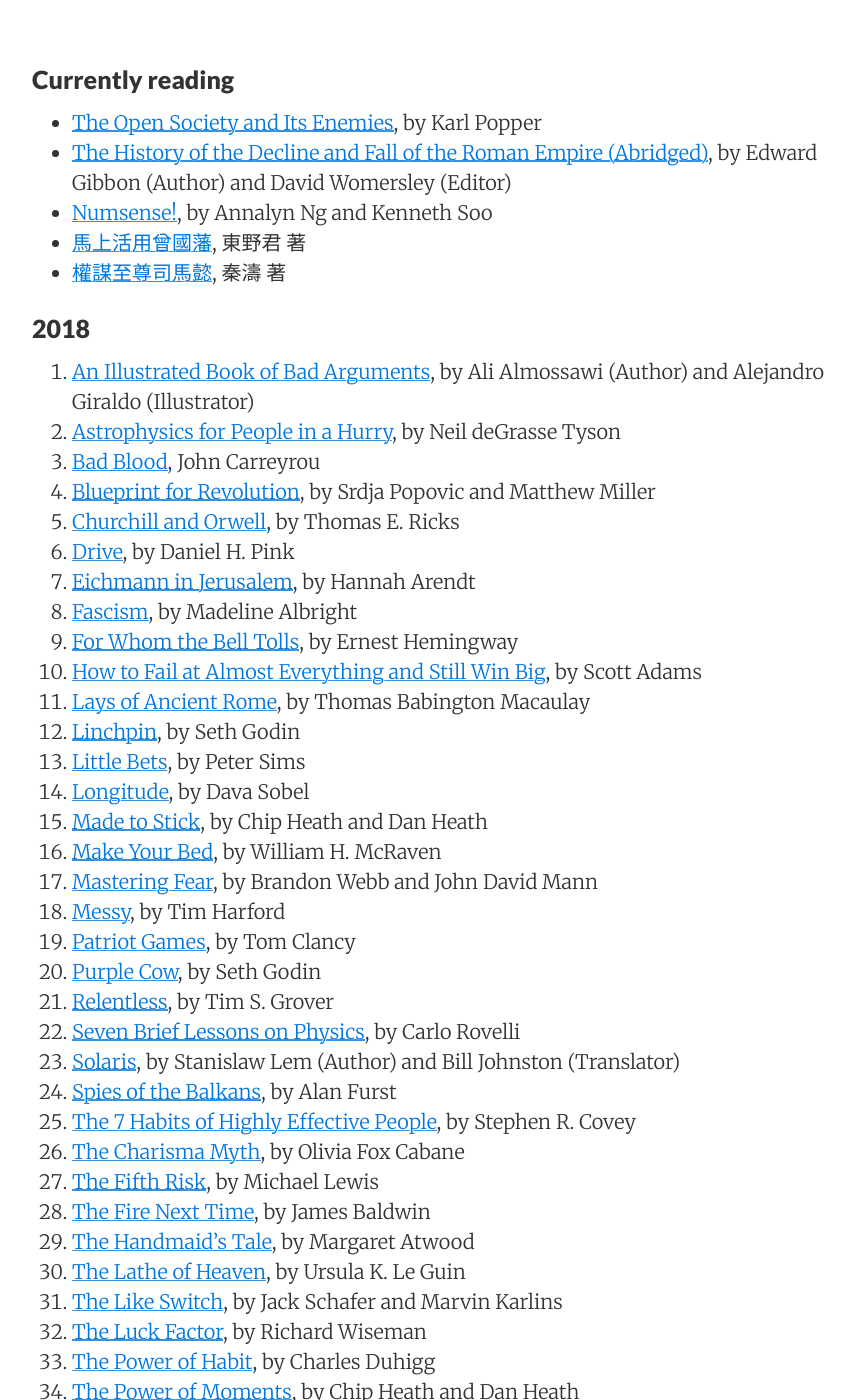
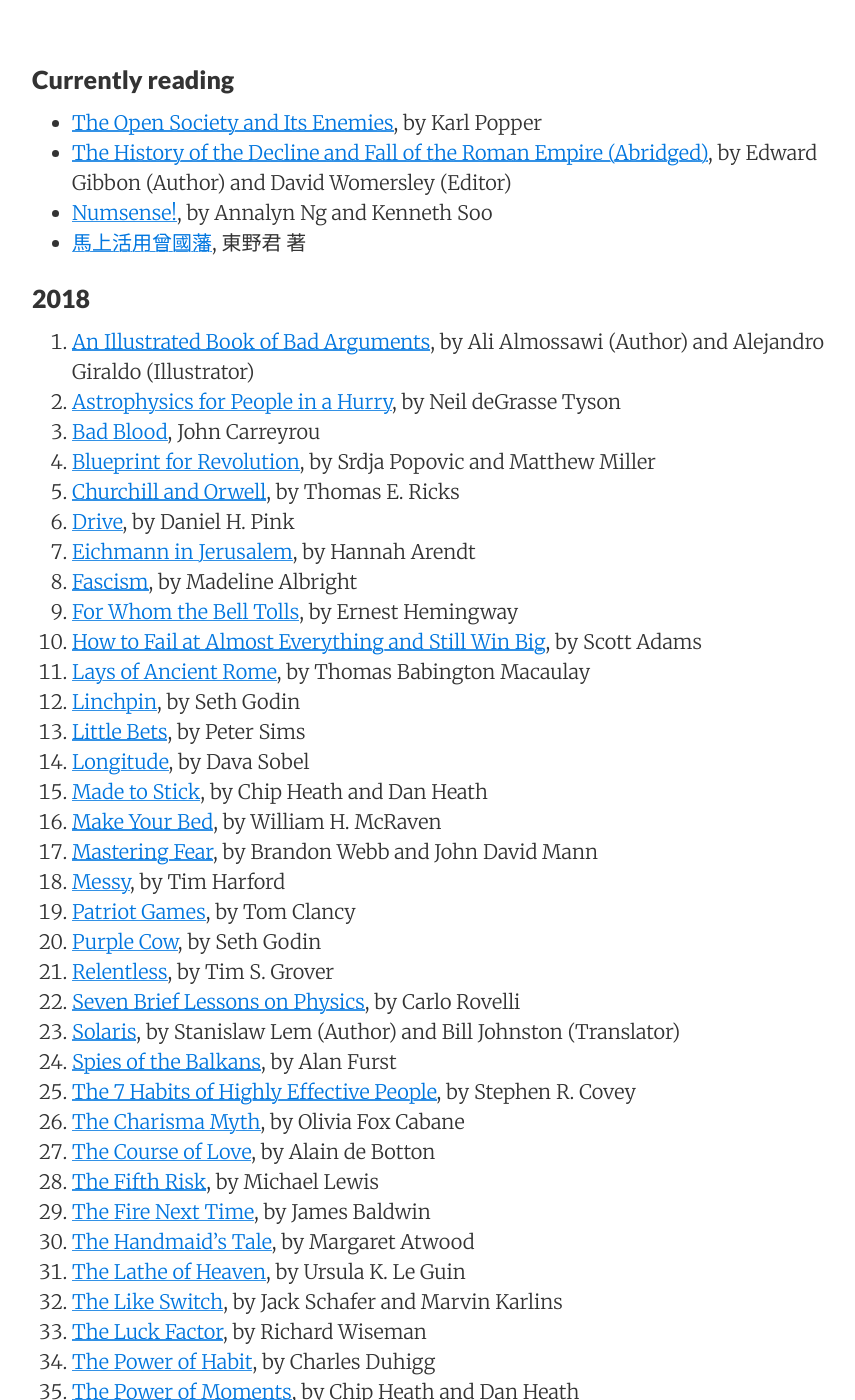
Before and after one commit to sewardlee337/sewardlee337.github.io, a Jekyll site: the page built from readinglist.md, in a window 1280 px wide and 1400 px high, scrolled down 311 px. Shown: the whole window, without its empty margins (188-1043 px from the left). Built offline with Jekyll 4.4.1, drawn with Linux system fonts in a browser that asks for light colours; nearby versions of some CDN libraries.

Commit message:
Update reading list

```diff
--- a/readinglist.md
+++ b/readinglist.md
@@ -16,7 +16,6 @@
 * [The History of the Decline and Fall of the Roman Empire (Abridged)](https://amzn.to/2uRs4fd), by Edward Gibbon (Author) and David Womersley (Editor)
 * [Numsense!](https://amzn.to/2RvAkKV), by Annalyn Ng and Kenneth Soo
 * [馬上活用曾國藩](https://bit.ly/2OBNJiI), 東野君 著
-* [權謀至尊司馬懿](https://bit.ly/2QypP92), 秦濤 著
 
 
 ### 2018
@@ -47,6 +46,7 @@
 1. [Spies of the Balkans](https://amzn.to/2Py5Eb4), by Alan Furst
 1. [The 7 Habits of Highly Effective People](https://amzn.to/2G2BD2y), by Stephen R. Covey
 1. [The Charisma Myth](https://amzn.to/2Ndvx39), by Olivia Fox Cabane
+1. [The Course of Love](https://amzn.to/2zTD3aF), by Alain de Botton
 1. [The Fifth Risk](https://amzn.to/2Rr6Y13), by Michael Lewis
 1. [The Fire Next Time](https://amzn.to/2Kinv3a), by James Baldwin
 1. [The Handmaid's Tale](http://amzn.to/2EN9njX), by Margaret Atwood
```
Also changed, not shown: other parts of readinglist.md (+1 -0 lines).
